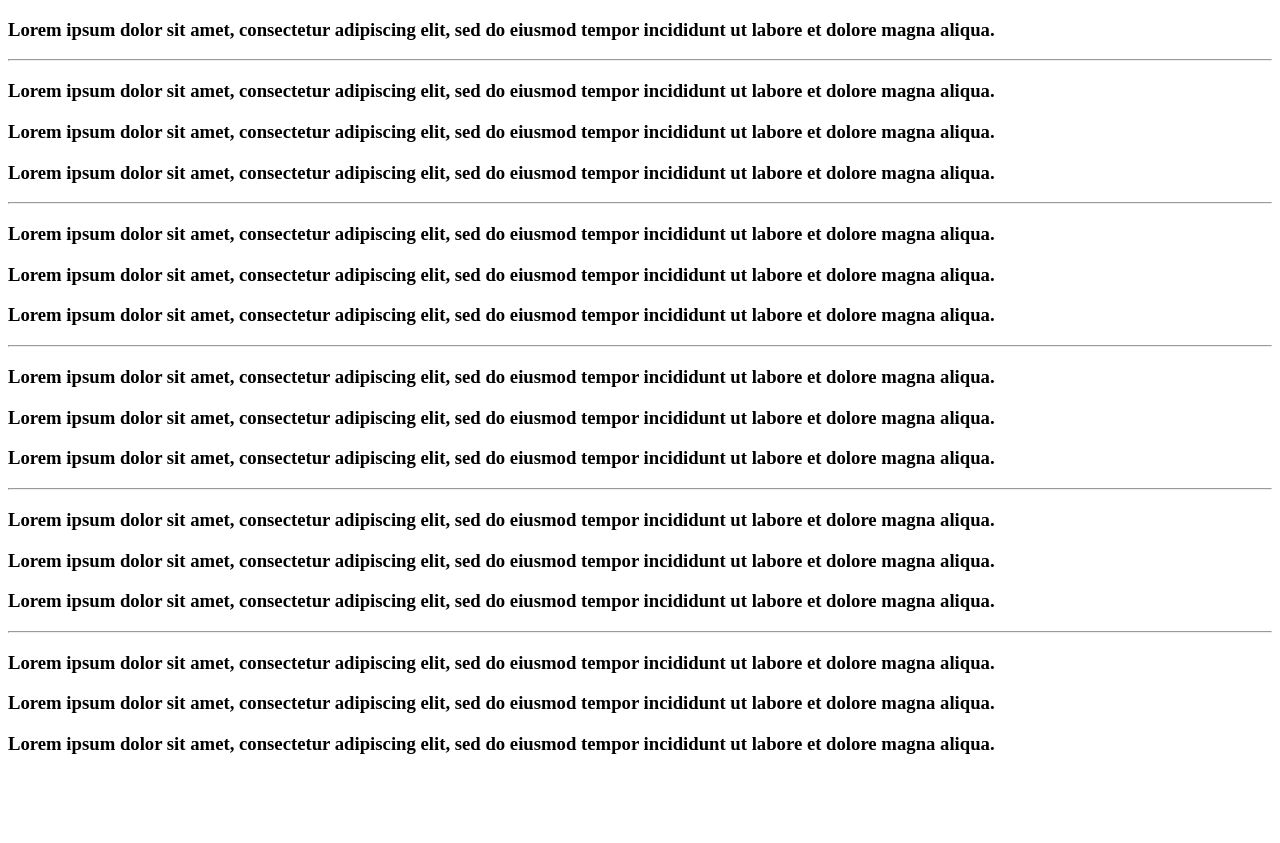
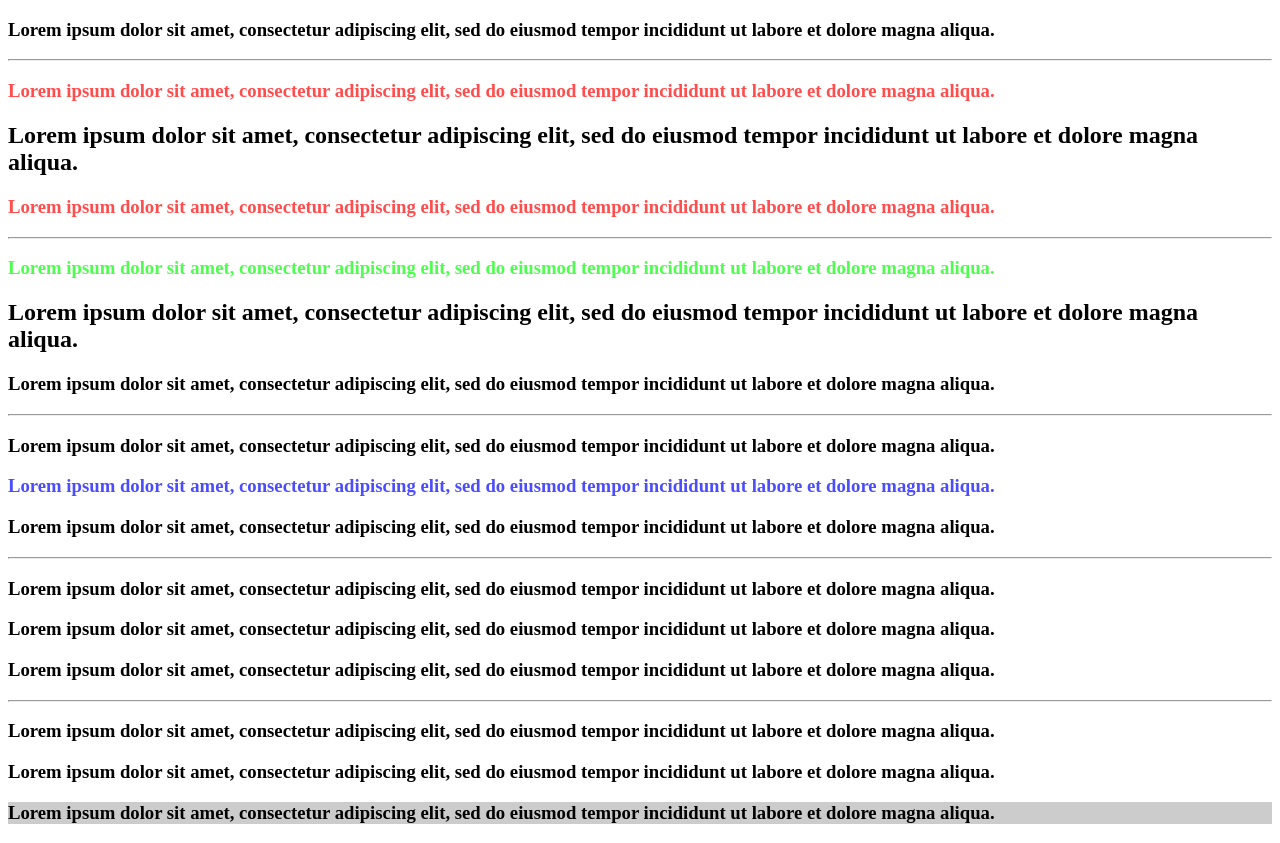
Before and after one commit to devJiraynor/web-basic-20240118, a plain HTML site: page css/2.CSS3_Selector/css3_selector_2.html in a window 1280 px wide. Before the commit the page ends 800 px from the top, so only its background shows below. Drawn offline with Linux system fonts and the light colour scheme.

Commit message:
2024.03.11. 14:50

```diff
--- a/css/2.CSS3_Selector/css3_selector_2.html
+++ b/css/2.CSS3_Selector/css3_selector_2.html
@@ -6,13 +6,17 @@
     <title>CSS 선택자 2</title>
     <style>
 
-        /* 후손 선택자 :  */
+        /* 후손 선택자 : '부모선택자 하위선택자' 를 사용하여 특정 요소 하위에 있는 해당 모든 요소를 선택 */
+        #parents1 h3 { color: rgba(255, 0, 0, 0.7); }
 
-        /* 자식 선택자 :  */
+        /* 자식 선택자 : '부모선택자 > 자식선택자' 를 사용하여 특정 요소 중 지정한 자식 요소를 선택 */
+        #parents2 > h3 { color: rgba(0, 255, 0, 0.7); }
 
-        /* 인접 형제 선택자 :  */
+        /* 인접 형제 선택자 : '선택자1 + 선택자2' 를 사용하여 선택자1 바로 뒤에 오는 선택자2 요소를 선택 (선택자1 선택자2 사이에 다른 요소가 존재하면 선택되지 않음) */
+        #sibling1 + #sibling2 { color: rgba(0, 0, 255, 0.7); }
 
-        /* 일반 형제 선택자 :  */
+        /* 일반 형제 선택자 : '선택자1 ~ 선택자2' 를 사용하여 선택자1 뒤에 위치하는 선택자2 요소를 모두 선택 */
+        #sibling1 ~ #sibling3 { background-color: rgba(0, 0, 0, 0.2); }
 
     </style>
 </head>
@@ -24,7 +28,7 @@
 
     <div id="parents1">
         <h3>Lorem ipsum dolor sit amet, consectetur adipiscing elit, sed do eiusmod tempor incididunt ut labore et dolore magna aliqua.</h3>
-        <h3>Lorem ipsum dolor sit amet, consectetur adipiscing elit, sed do eiusmod tempor incididunt ut labore et dolore magna aliqua.</h3>
+        <h2>Lorem ipsum dolor sit amet, consectetur adipiscing elit, sed do eiusmod tempor incididunt ut labore et dolore magna aliqua.</h2>
         <div>
             <h3>Lorem ipsum dolor sit amet, consectetur adipiscing elit, sed do eiusmod tempor incididunt ut labore et dolore magna aliqua.</h3>
         </div>
@@ -34,7 +38,7 @@
 
     <div id="parents2">
         <h3>Lorem ipsum dolor sit amet, consectetur adipiscing elit, sed do eiusmod tempor incididunt ut labore et dolore magna aliqua.</h3>
-        <h3>Lorem ipsum dolor sit amet, consectetur adipiscing elit, sed do eiusmod tempor incididunt ut labore et dolore magna aliqua.</h3>
+        <h2>Lorem ipsum dolor sit amet, consectetur adipiscing elit, sed do eiusmod tempor incididunt ut labore et dolore magna aliqua.</h2>
         <div>
             <h3>Lorem ipsum dolor sit amet, consectetur adipiscing elit, sed do eiusmod tempor incididunt ut labore et dolore magna aliqua.</h3>
         </div>
```
Also changed, not shown: css/2.CSS3_Selector/css3_selector_3.html (+5 -3 lines).
